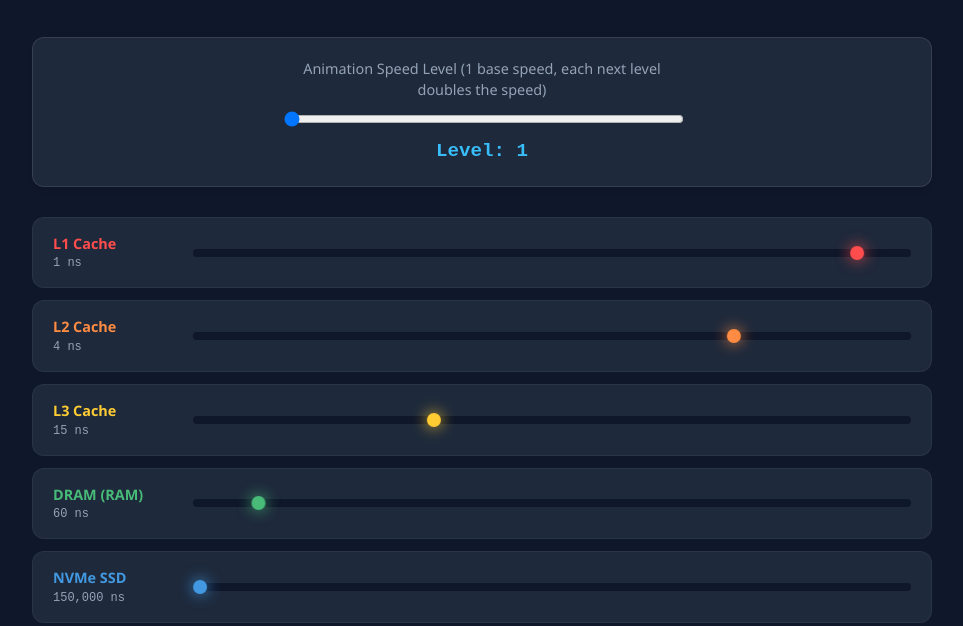
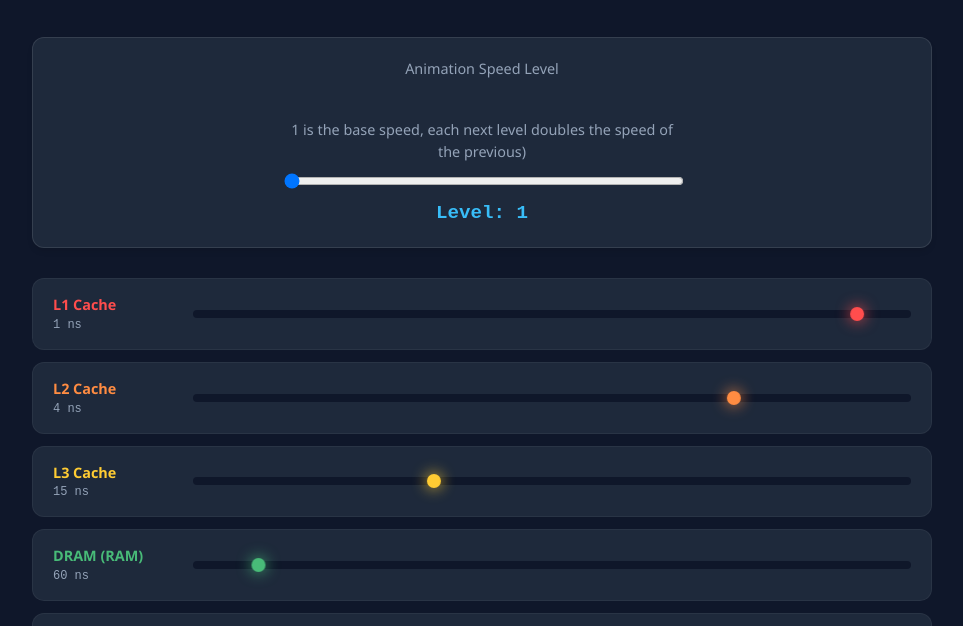
Before and after one commit to EmanueleUniroma2/MemorySpeedsVisualComparison, a plain HTML site: page index.html in a window 1280 px wide. Shown: the part 164-790 px from the top of the page, without its empty margins (158-1121 px from the left). Drawn offline with Linux system fonts and the light colour scheme.

Commit message:
Update index.html

```diff
--- a/index.html
+++ b/index.html
@@ -170,7 +170,9 @@
 
     <div class="controls">
         <div class="input-group">
-            <label for="speed-multiplier">Animation Speed Level (1 base speed, each next level doubles the speed)</label>
+            <label for="speed-multiplier">Animation Speed Level</label>
+            <br/>
+            <label>1 is the base speed, each next level doubles the speed of the previous)</label>
             <input
                 type="range"
                 id="speed-multiplier"
```
